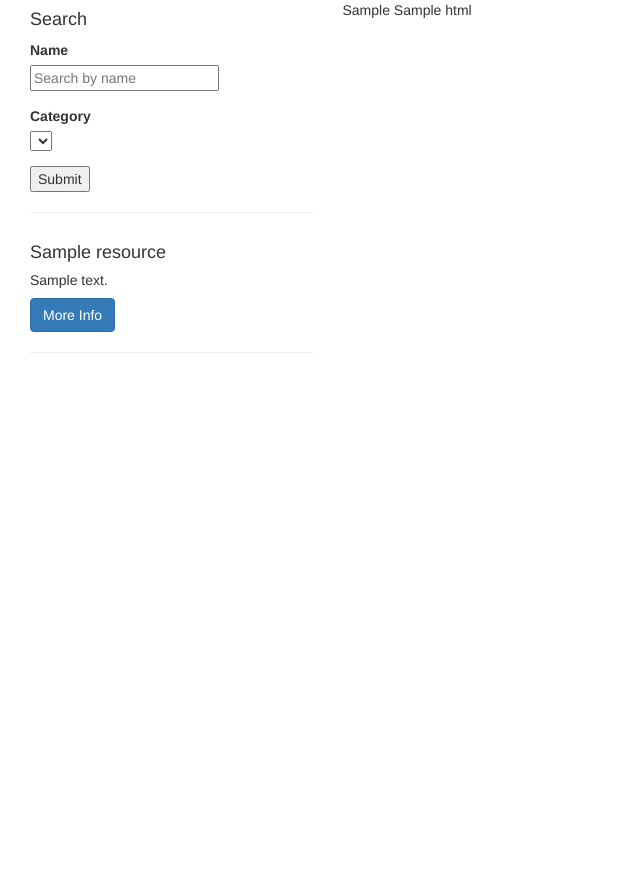
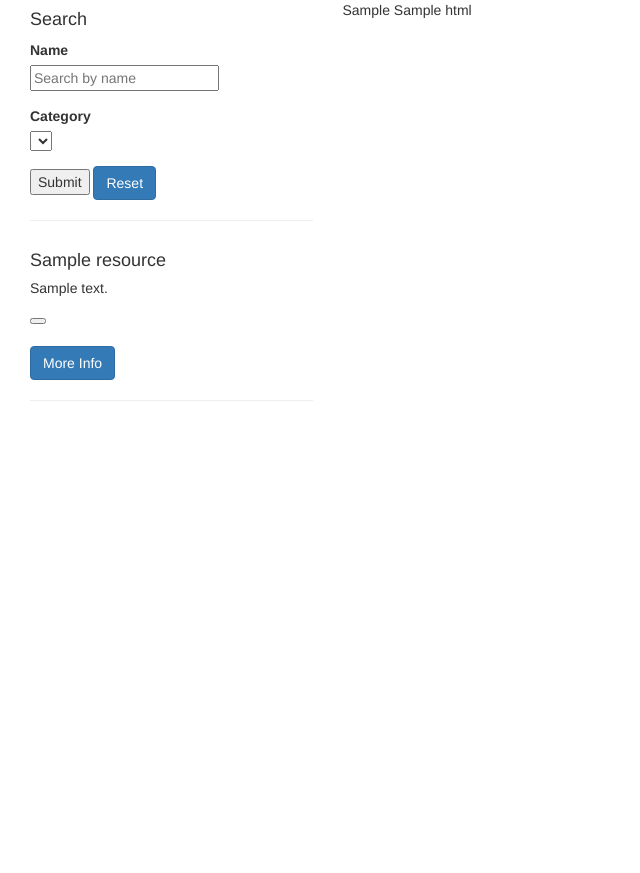
Before and after one commit to littlefieldnick/place-matters, a Flask app: template app/templates/resources/index.html in a window 1280 px wide. Shown: the whole page, without its empty margins (0-640 px from the left). After the commit the page ends 401 px from the top, so only its background shows below. Run offline with Flask 2, Linux system fonts and the light colour scheme; tables that the repository leaves empty hold one stand-in row (values such as "Sample post"); the template is opened without the code that fills it: values that come from a table or form of the project are taken from there, most other values are stand-ins (such as "Sample title", 1, 10 or a date in 2020); lists and menus that the app fills with data are empty; parts of the project's set-up code (start-up, migrations or seed data) failed here and were passed over; some libraries are stand-ins or nearby versions.

Commit message:
Update to include categories in list of resources and reset form button (#5, Fixes #7, Fixes #8)

```diff
--- a/app/models/resource_category.py
+++ b/app/models/resource_category.py
@@ -22,3 +22,7 @@ class ResourceCategory(db.Model):
 
             cats_as_dicts.append(cat)
         return cats_as_dicts
+
+    @staticmethod
+    def get_resource_category_name(id):
+        return ResourceCategory.query.get(id).name
--- a/app/resource/view.py
+++ b/app/resource/view.py
@@ -8,6 +8,8 @@ resource_bp = Blueprint('resource', __name__)
 MAP_INFO_BOX = """
 <h4>{resourcename}</h4>
 <p>{address}</p>
+<button class=btn btn-outline-primary>{cat}</button>
+<br> <br>
 <a href={url} class="btn btn-primary">More Information</a>
 """
 
@@ -15,6 +17,7 @@ def convert_resources_to_dict(resources):
     resources_as_dicts = []
     for resource in resources:
         resource = resource.__dict__
+        resource["category"] = ResourceCategory.get_resource_category_name(resource["category_id"])
 
         if '_sa_instance_state' in resource:
             del resource['_sa_instance_state']
@@ -29,6 +32,7 @@ def get_gmap(resources):
                         "lng": re["longitude"],
                         "infobox": MAP_INFO_BOX.format(resourcename=re["name"],
                                                        address=re["address"],
+                                                       cat= re["category"],
                                                        url=url_for("resource.display_resource", id = re["id"]))}
                        for re in resources])
 
@@ -62,7 +66,7 @@ def search():
 def display_all_resources(resources=None):
     # No subset of resources to display, display all resources
     if resources is None:
-        resources = Resource.get_resources_as_dict()
+        resources = convert_resources_to_dict(Resource.query.all())
 
     # Setup search form
     search_form = ResourceSearchForm()
@@ -84,7 +88,7 @@ def display_resource(id):
         return redirect(url_for("resource.display_all_resources"))
 
     resource_category = ResourceCategory.query.get(resource["category_id"])
-    resource["resource_cat"] = resource_category.name
+    resource["category"] = resource_category.name
     return render_template("resources/resource.html", resource=resource, map=get_gmap([resource]))
 
 @resource_bp.route("/resources")
--- a/app/templates/resources/index.html
+++ b/app/templates/resources/index.html
@@ -21,17 +21,20 @@
                     </div>
                     <div class="form-group">
                         {{ form.submit }}
+                        <a class="btn btn-primary" href="{{ url_for('resource.display_all_resources') }}">Reset</a>
                     </div>
                 </form>
                 <hr/>
             </div>
-            <div class="row-md-3" style="overflow-y: scroll; height:80vh;">
+            <div class="row-md-3" style="overflow-y: scroll; height:50vh;">
                 {% for re in resources %}
                 <div class="card">
                     <h4 class="card-header">{{  re["name"] }}</h4>
                     <div class="class-body">
                         <h5>{{ re["address"] }}</h5>
+                        <button>{{ re["category"] }}</button>
                     </div>
+                    <br/>
                     <a href="{{ url_for("resource.display_resource", id=re["id"]) }}" class="btn btn-primary">More Info</a>
                 </div>
                 <hr/>
--- a/app/templates/resources/resource.html
+++ b/app/templates/resources/resource.html
@@ -6,7 +6,7 @@
     <div class="container-fluid">
         <h2>{{ resource["name"]}}</h2>
         <h4>{{ resource["address"] }}</h4>
-        <button class="btn btn-primary" disabled>{{ resource["resource_cat"] }}</button>
+        <button class="btn btn-primary" disabled>{{ resource["category"] }}</button>
 
         <br/>
         <br/>
```
